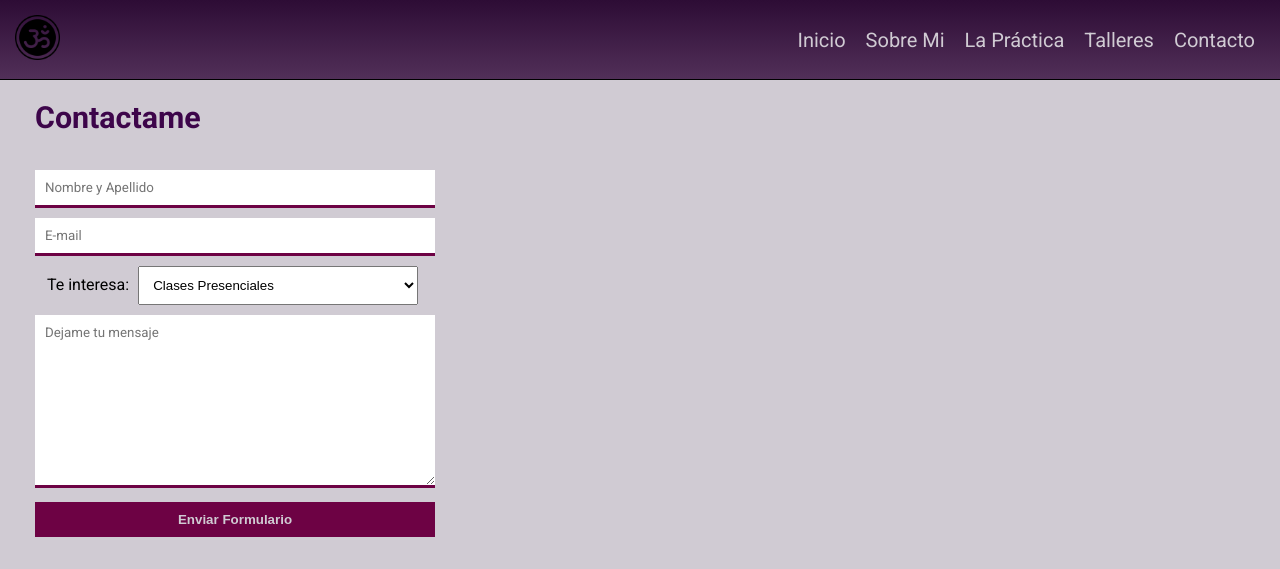
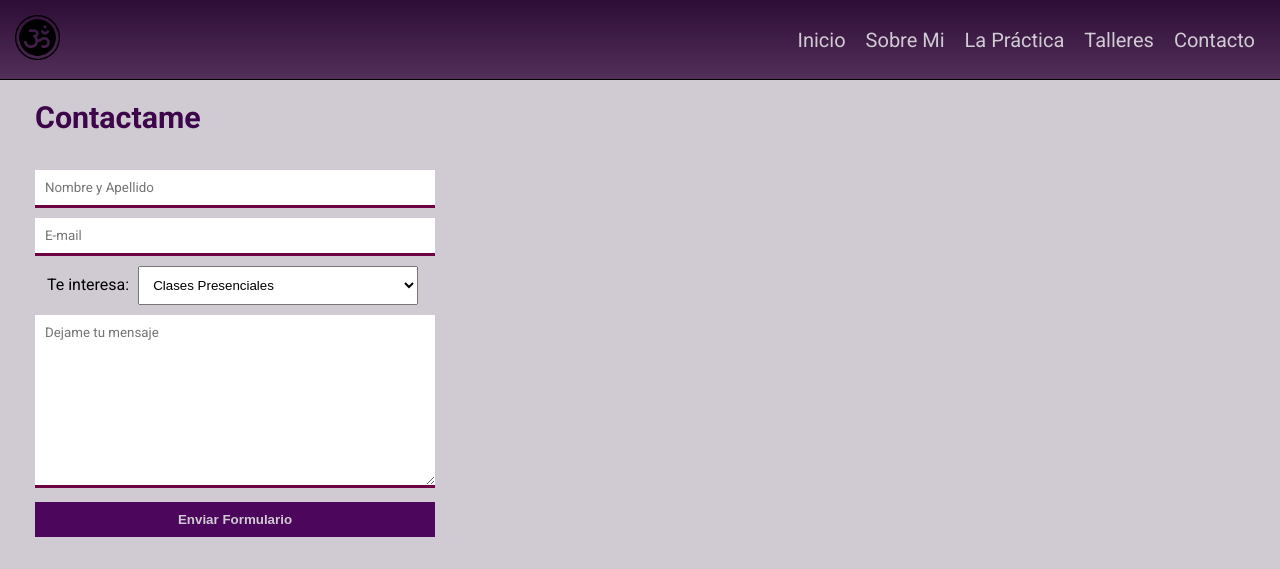
Before and after one commit to alesouz4/riniyoga, a plain HTML site: page paginas/contacto.html in a window 1280 px wide. In both pictures the pointer is over the input "Enviar Formulario". Shown: the top 569 px of the page. Drawn offline with Linux system fonts and the light colour scheme; grey boxes are pictures that could not be loaded; a web font is replaced by a local one.

Commit message:
nueva transicion en el boton del formulario de contacto

```diff
--- a/css/style.css
+++ b/css/style.css
@@ -338,6 +338,10 @@ h2 {
     font-weight: bold;
 }
 
+.contactForm__btn:hover {
+    background-color: #4c075c;
+}
+
 .location {
     display: flex;
     align-self: center;
```
